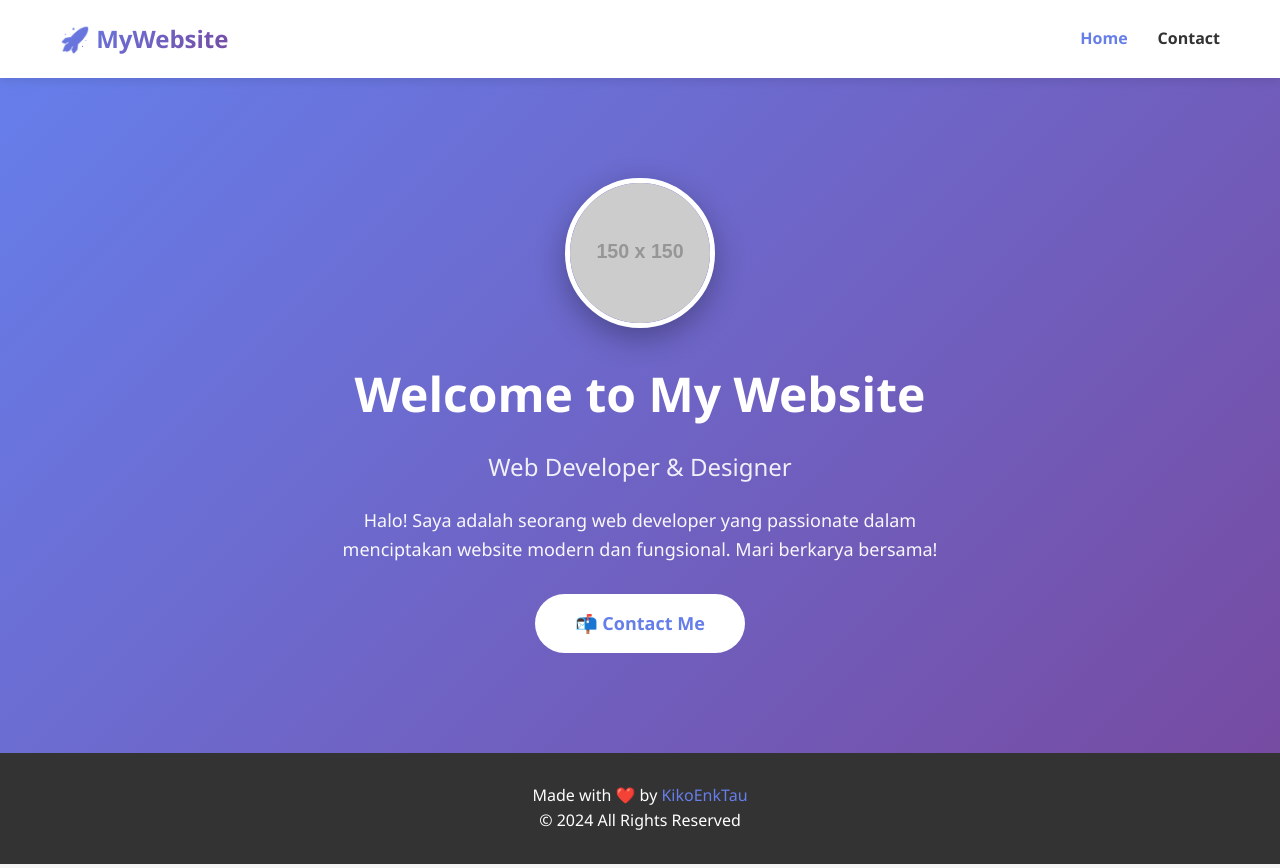
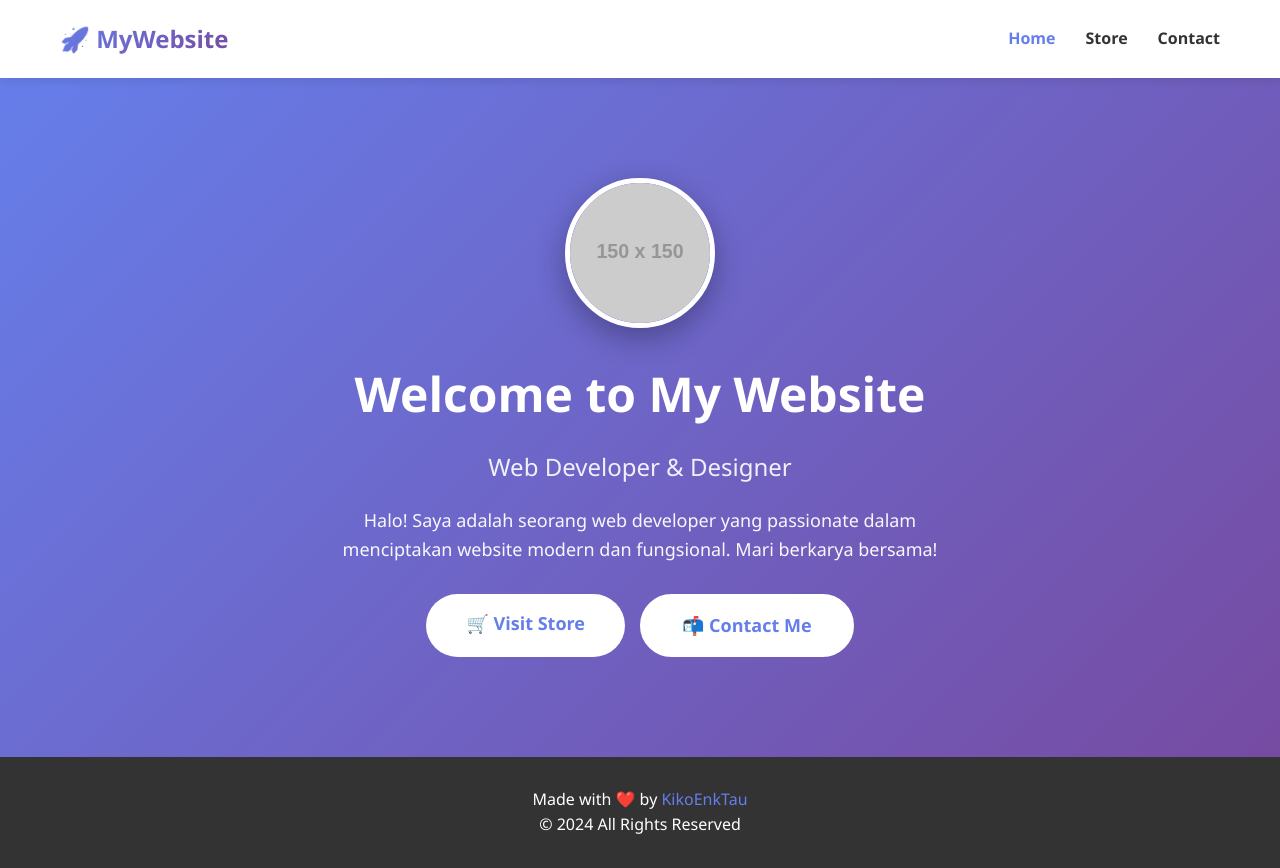
Before and after one commit to xyzzniko1-collab/KikoWebsite, a website: page index.html in a window 1280 px wide. Drawn offline with Linux system fonts and the light colour scheme; placeholder pictures from the web are drawn by us.

Commit message:
Add Store link and update Contact Me section

```diff
--- a/index.html
+++ b/index.html
@@ -13,6 +13,7 @@
             <div class="logo">🚀 MyWebsite</div>
             <div class="nav-links">
                 <a href="index.html" class="active">Home</a>
+                <a href="store.html">Store</a>
                 <a href="contact.html">Contact</a>
             </div>
         </div>
@@ -28,7 +29,10 @@
                 Halo! Saya adalah seorang web developer yang passionate dalam menciptakan
                 website modern dan fungsional. Mari berkarya bersama!
             </p>
-            <a href="contact.html" class="cta-btn">📬 Contact Me</a>
+            <div style="display: flex; gap: 15px; justify-content: center; flex-wrap: wrap;">
+                <a href="store.html" class="cta-btn">🛒 Visit Store</a>
+                <a href="contact.html" class="cta-btn" style="background: white; color: #667eea; border: 2px solid white;">📬 Contact Me</a>
+            </div>
         </div>
     </section>
 
```
